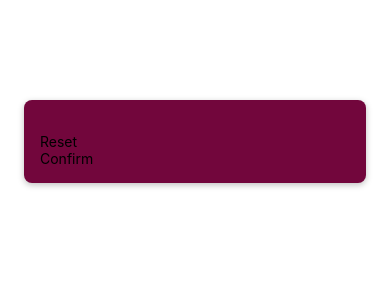
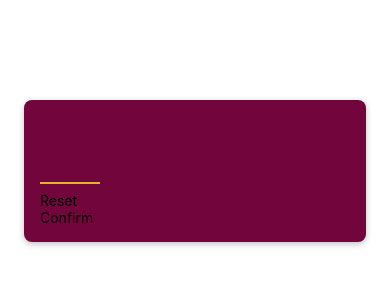
Before and after one commit to Sinashaygan/RNCOURSE, a React Native app: screen / in a window 390 px wide. Shown: the top 300 px of the page. Built offline with nearby package versions, Linux system fonts and the light colour scheme.

Commit message:
feat: add the style to the input field

```diff
--- a/screens/StartGameScreen.js
+++ b/screens/StartGameScreen.js
@@ -6,7 +6,7 @@
 export default function StartGameScreen() {
   return (
     <View style={styles.inputContainer}>
-      <TextInput />
+      <TextInput style={styles.numberInput} maxLength={2}/>
       <PrimaryButton>Reset</PrimaryButton>
       <PrimaryButton>Confirm</PrimaryButton>
     </View>
@@ -25,4 +25,16 @@
     shadowRadius: 6,
     shadowOpacity: 0.25,
   },
+
+  numberInput: {
+    height: 60,
+    width:60,
+    fontSize: 32,
+    borderBottomColor: "#ddb52f",
+    borderBottomWidth: 2,
+    color: "#ddb52f",
+    marginVertical:8,
+    fontWeight:'bold',
+    textAlign:"center",
+  },
 });
```
